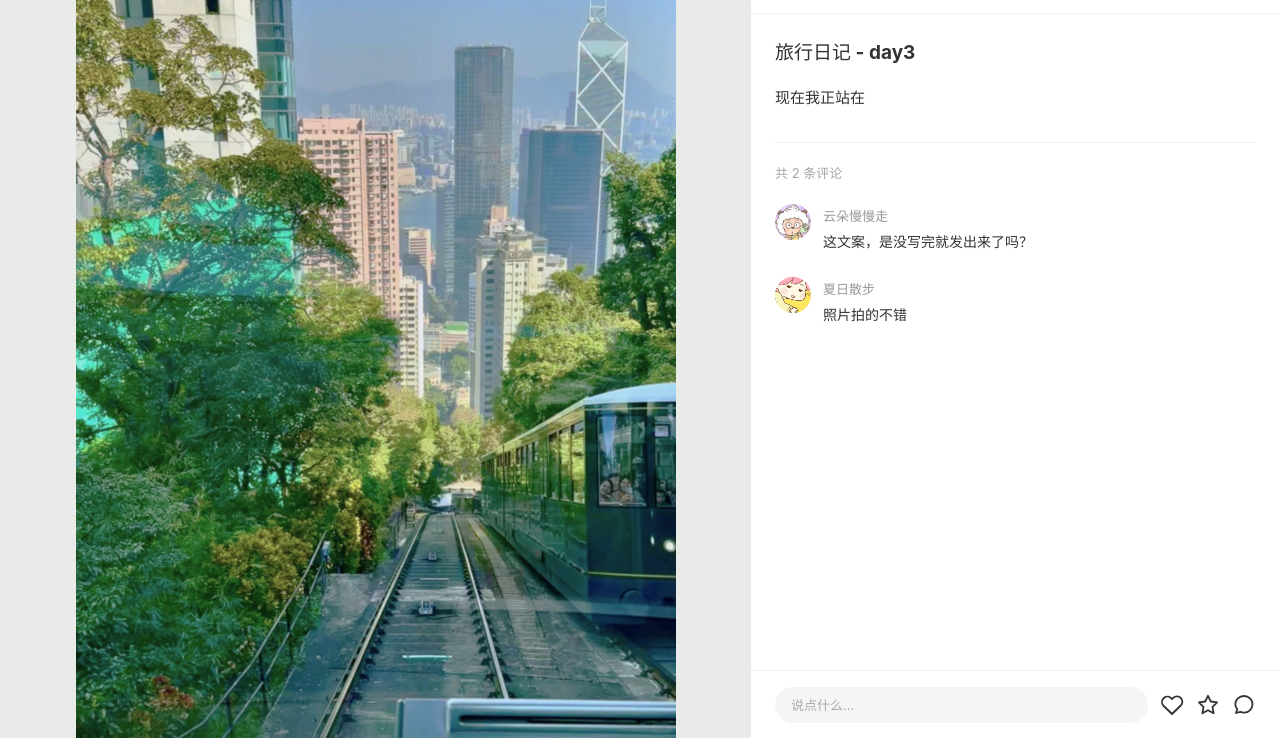
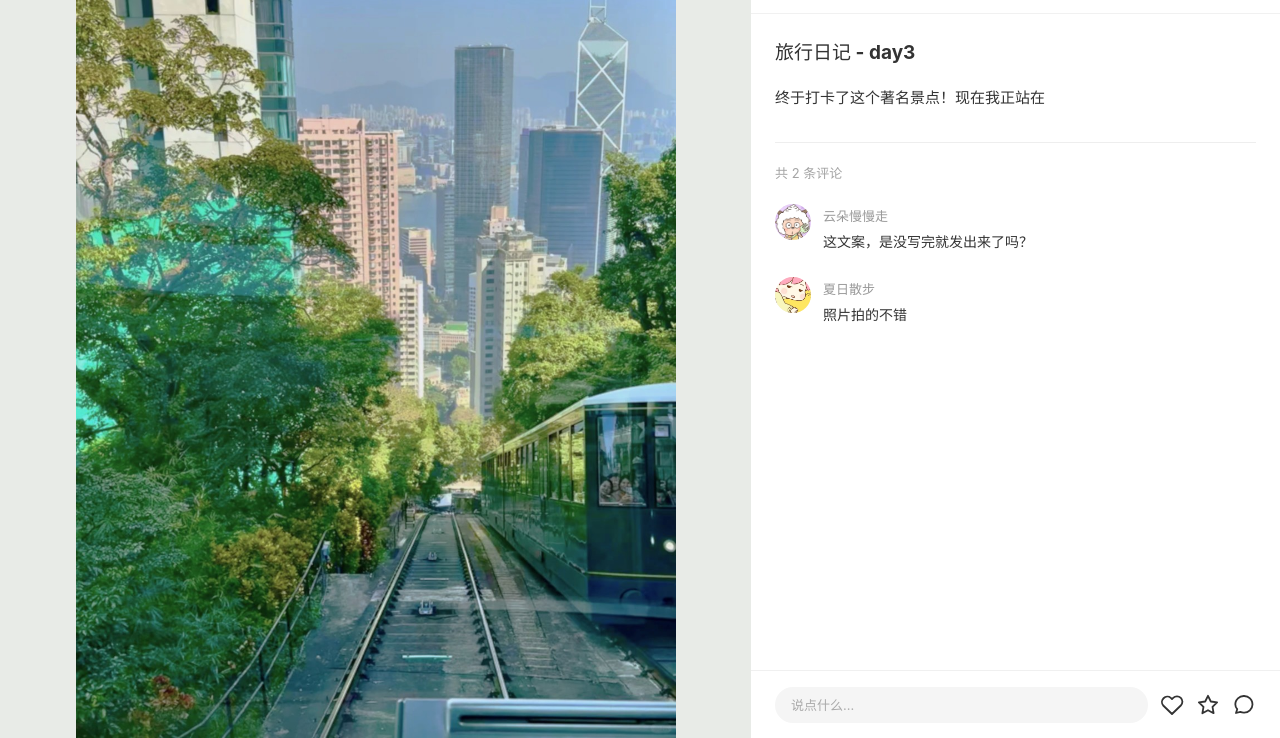
Before and after one commit to cybera1chemist/xiao-yu-tou, a plain HTML site: page index.html in a window 1280 px wide. Shown: the part 62-800 px from the top of the page. Drawn offline with Linux system fonts and the light colour scheme.

Commit message:
fixed a logic bug

```diff
--- a/index.html
+++ b/index.html
@@ -39,7 +39,7 @@
       <div class="detail-scroll">
         <section class="post-content">
           <h1>旅行日记 - day3</h1>
-          <p>现在我正站在</p>
+          <p>终于打卡了这个著名景点！现在我正站在</p>
         </section>
 
         <section class="comments" aria-labelledby="comments-heading">
```
